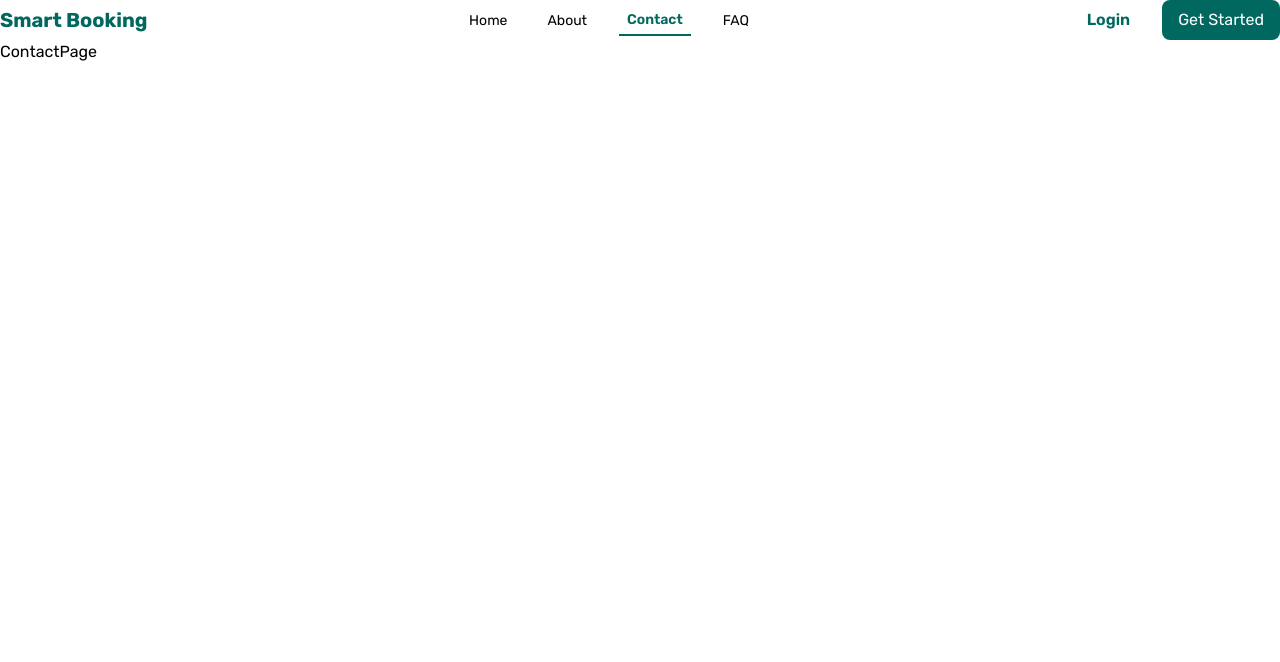
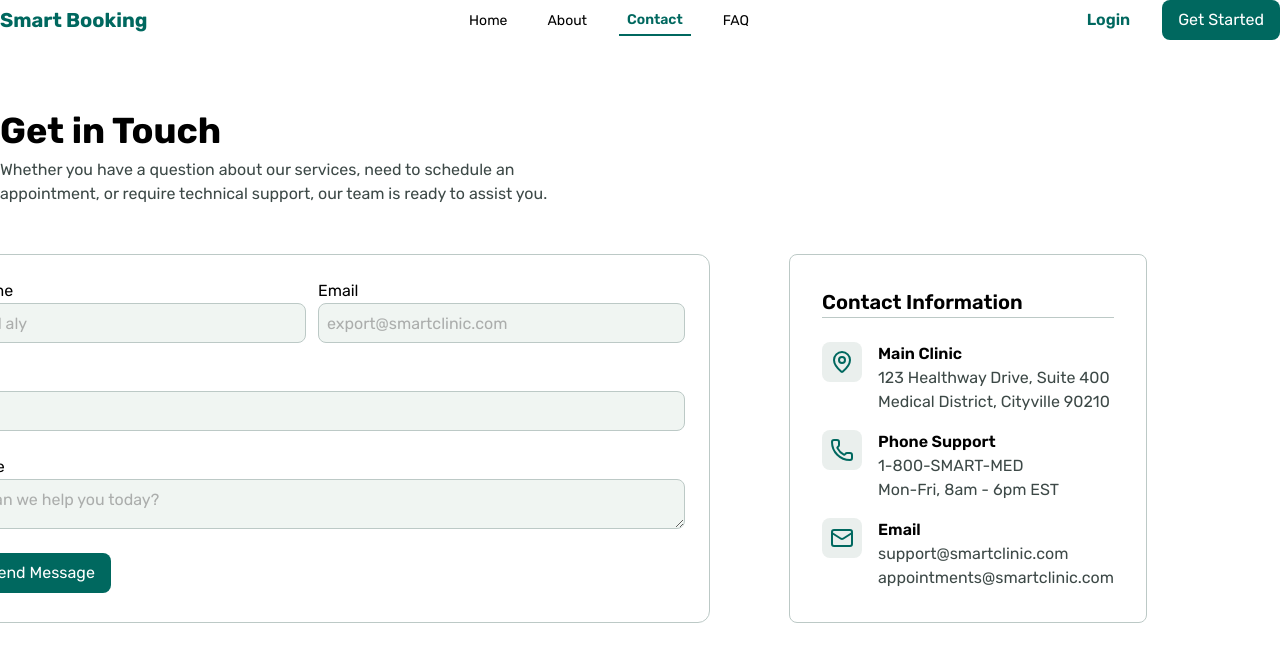
Before and after one commit to mohamed-tohamy2000/doctor-saas, a React app: page /contact in a window 1280 px wide. Shown: the top 662 px of the page. Built offline with nearby package versions, Linux system fonts and the light colour scheme; the HTML template or start-up script is replaced by a standard one.

Commit message:
done ContactPage

```diff
--- a/src/pages/ContactPage.jsx
+++ b/src/pages/ContactPage.jsx
@@ -1,5 +1,118 @@
+import { BadgeCheck, Mail, MapPin, Phone, SendHorizontal } from "lucide-react";
+import Button from "../components/ui/Button/Button";
+import img from "../assets/ContactPage/sss.png";
+
 export default function ContactPage() {
   return (
-    <div>ContactPage</div>
-  )
+    <div className="container m-auto flex flex-col gap-12 pt-16">
+      <div>
+        <h1 className="font-bold text-[36px]">Get in Touch</h1>
+        <p className="text-[#3D4947]">
+          Whether you have a question about our services, need to schedule an{" "}
+          <br />
+          appointment, or require technical support, our team is ready to assist
+          you.
+        </p>
+      </div>
+
+      <div className="grid grid-cols-2 gap-8 w-full justify-items-center">
+        <div className="border border-[#BCC9C6] rounded-xl p-6">
+          {/* <div className="bg-[#008378] rounded-lg p-4 text-white flex flex-col gap-3">
+            <span className="flex gap-3">
+              <BadgeCheck />
+              Message Sent Successfully
+            </span>
+            <p>
+              Thank you for reaching out. A clinic representative will contact
+              you shortly.
+            </p>
+            </div> */}
+          <div className="flex gap-8">
+            <form className="flex flex-col gap-6 w-full">
+              <div className="grid grid-cols-2 w-186.25 gap-3">
+                <div className="flex flex-col">
+                  <span className=" text-black">Full Name</span>
+                  <input
+                    type="text"
+                    className="border bg-[#F0F5F2] rounded-lg h-10 placeholder:p-2 placeholder:text-[#6e6e6e88] border-[#BCC9C6]"
+                    placeholder="Ahmed aly"
+                  />
+                </div>
+                <div className="flex flex-col">
+                  <span className=" text-black">Email</span>
+                  <input
+                    type="email"
+                    className="border bg-[#F0F5F2] rounded-lg h-10 placeholder:p-2 placeholder:text-[#6e6e6e88] border-[#BCC9C6]"
+                    placeholder="export@smartclinic.com"
+                  />
+                </div>
+              </div>
+              <div className="flex flex-col">
+                <span className=" text-black">subject</span>
+                <input
+                  type="url"
+                  className="border bg-[#F0F5F2] rounded-lg h-10 placeholder:p-2 placeholder:text-[#6e6e6e88] border-[#BCC9C6]"
+                />
+              </div>
+              <div className="flex flex-col">
+                <span className=" text-black">Message</span>
+                <textarea
+                  className="border bg-[#F0F5F2] rounded-lg placeholder:p-2 placeholder:text-[#6e6e6e88] border-[#BCC9C6]"
+                  placeholder="How can we help you today?"
+                />
+              </div>
+              <Button className="bg-[#00685F] text-white flex w-fit gap-2">
+                <SendHorizontal />
+                Send Message
+              </Button>
+            </form>
+          </div>
+        </div>
+
+        <div className="p-8 flex flex-col gap-6 rounded-lg border border-[#BCC9C6] w-fit">
+          <h2 className="border-b font-semibold text-[20px] border-[#BCC9C6]">
+            Contact Information
+          </h2>
+          <div className="flex flex-col gap-4">
+            <div className="flex gap-4">
+              <span className="bg-[#EAEFED] rounded-lg p-2 text-[#00685F] flex h-fit w-fit">
+                <MapPin />
+              </span>
+              <div>
+                <h3 className="font-semibold">Main Clinic</h3>
+                <p className="text-[#3D4947]">
+                  123 Healthway Drive, Suite 400 <br />
+                  Medical District, Cityville 90210
+                </p>
+              </div>
+            </div>
+            <div className="flex gap-4">
+              <span className="bg-[#EAEFED] rounded-lg p-2 text-[#00685F] flex h-fit w-fit">
+                <Phone />
+              </span>
+              <div>
+                <h3 className="font-semibold">Phone Support</h3>
+                <p className="text-[#3D4947]">
+                  1-800-SMART-MED <br />
+                  Mon-Fri, 8am - 6pm EST
+                </p>
+              </div>
+            </div>
+            <div className="flex gap-4">
+              <span className="bg-[#EAEFED] rounded-lg p-2 text-[#00685F] flex h-fit w-fit">
+                <Mail />
+              </span>
+              <div>
+                <h3 className="font-semibold">Email</h3>
+                <p className="text-[#3D4947]">
+                  support@smartclinic.com <br />
+                  appointments@smartclinic.com
+                </p>
+              </div>
+            </div>
+          </div>
+        </div>
+      </div>
+    </div>
+  );
 }
```
Also changed, not shown: src/assets/ContactPage/sss.png (added).
